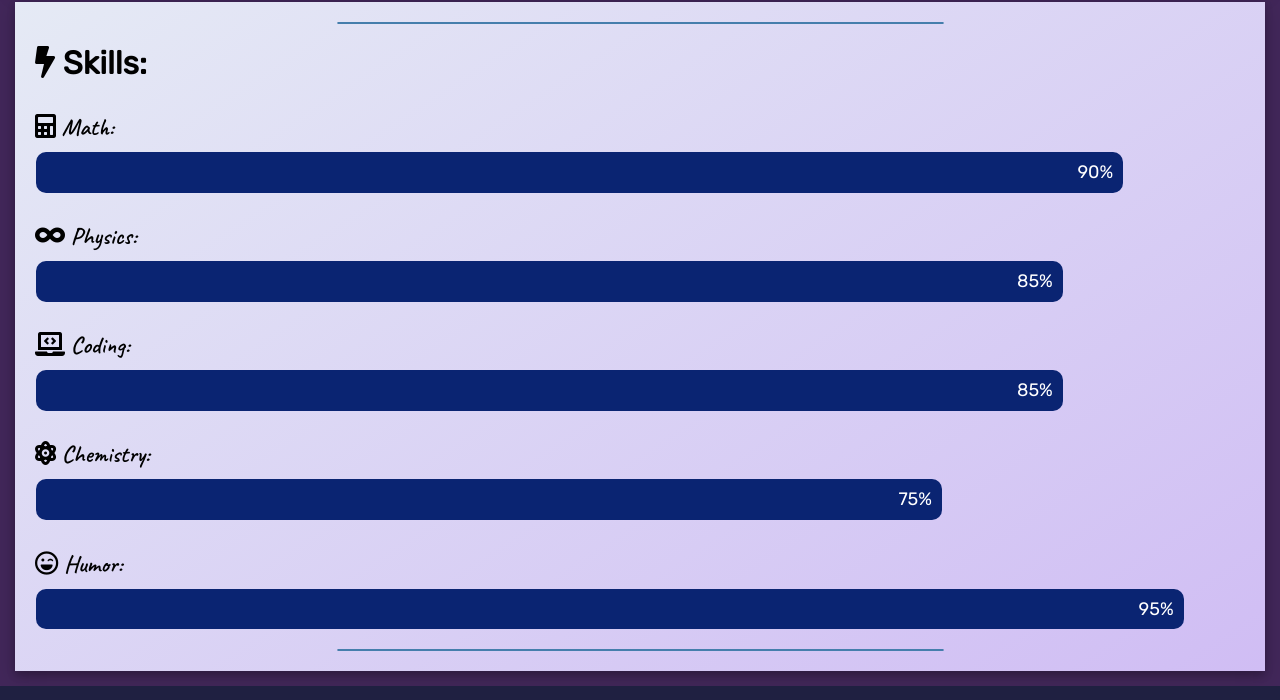
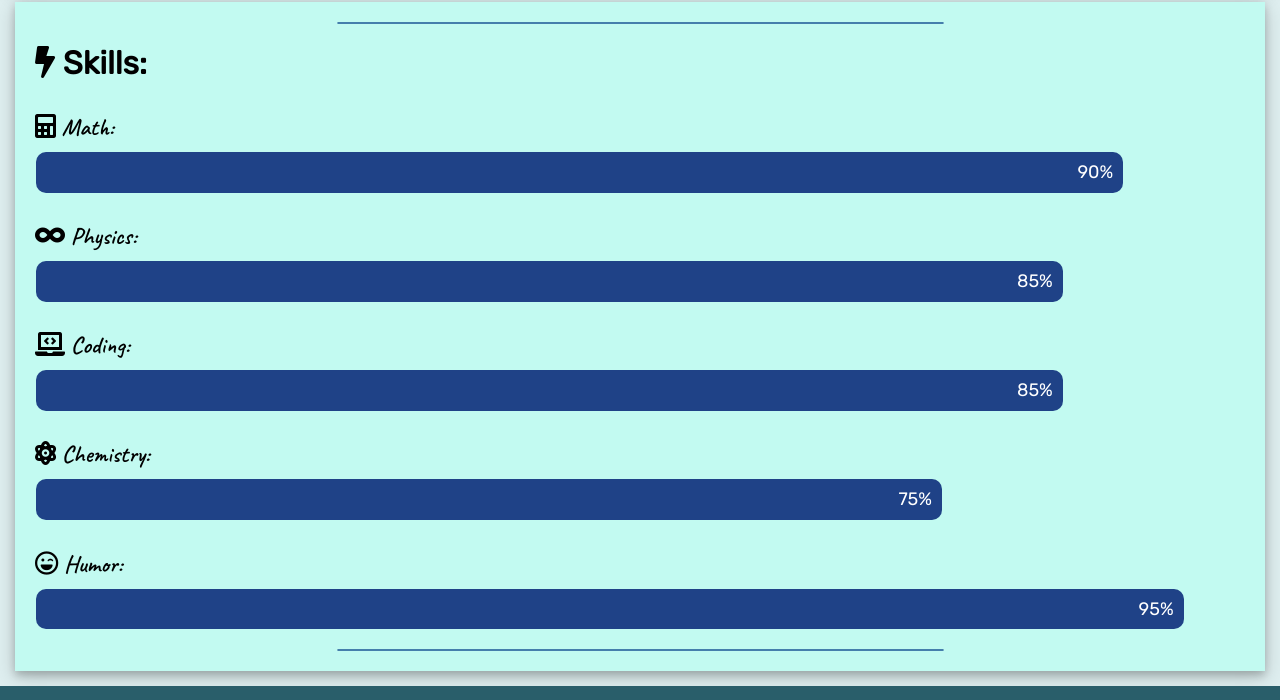
Before and after one commit to i-thanvanth/t-says.github.io, a plain HTML site: page index.html in a window 1280 px wide. Shown: the part 1080-1780 px from the top of the page. Drawn offline with nearby package versions, Linux system fonts and the light colour scheme; a web font is replaced by a local one.

Commit message:
changed the entire color palette

```diff
--- a/css/style.css
+++ b/css/style.css
@@ -9,7 +9,7 @@ html {
 
 body {
     font-family: 'Source Code Pro', monospace;
-    background: #42275a; /* fallback for old browsers */
+    background: #dfeff0;
     margin: 0;
     padding: 0;
 }
@@ -18,7 +18,7 @@ body {
     display: flex;
     justify-content: space-between;
     align-items: center;
-    background-color: #1F2041;
+    background-color: #295e6a;
     color: white;
     font-family: 'Rubik', sans-serif;
 }
@@ -130,9 +130,7 @@ ul li { list-style: none;display: inline;}
 
 
 .home {
-    background:#EFDCF9;
-    /*#a178c7 #ffc0cb 120°*/
-
+    background:#cefff1;
     background-position: top;
     max-width: 100%;
     width: auto;
@@ -186,8 +184,7 @@ ul li { list-style: none;display: inline;}
 }
 .whoiam
 {
-    background-image: linear-gradient(147deg, #e5eaf5 0%, #d0bdf4 100%);
-
+    background-color:#c2faf1;
     margin: 15px;
     padding: 20px;
     box-shadow: 0 4px 8px 0 rgba(0, 0, 0, 0.2), 0 6px 20px 0 rgba(0, 0, 0, 0.19);
@@ -218,7 +215,7 @@ ul li { list-style: none;display: inline;}
     /*background-color: #FFDEE9;
     background-image: linear-gradient(245deg, #FFDEE9 0%, #B5FFFC 100%);
     text-align: left;*/
-    background-image: linear-gradient(147deg, #e5eaf5 0%, #d0bdf4 100%);
+    background-color: #c2faf1;
     padding:20px !important;
     color:black;
     box-shadow: 0 4px 8px 0 rgba(0, 0, 0, 0.2), 0 6px 20px 0 rgba(0, 0, 0, 0.19);
@@ -228,13 +225,13 @@ ul li { list-style: none;display: inline;}
 
 .math{
     width: 90%;
-    background-color: #0A2472;
+    background-color: #1f4287;
     border-radius: 10px;
 }
 
 .humor{
     width: 95%;
-    background-color: #0A2472;
+    background-color: #1f4287;
     border-radius: 10px;
 }
 
@@ -257,24 +254,24 @@ ul li { list-style: none;display: inline;}
 
 .physics {
     width: 85%;
-    background-color: #0A2472;
+    background-color: #1f4287;
     border-radius: 10px;
 }
 
 .coding{
     width: 85%;
-    background-color: #0A2472;
+    background-color: #1f4287;
     border-radius: 10px;
 }
 
 .chemistry{
     width: 75%;
-    background-color: #0A2472;
+    background-color: #1f4287;
     border-radius: 10px;
 }
 
 footer {
-    background-color: #1F2041;
+    background-color:#295e6a;
     color: white;
 }
 
--- a/index.html
+++ b/index.html
@@ -41,8 +41,9 @@
                     <ul>
                         <li><a href="#home">Home</a></li>
                         <li><a href="#whoiam">Who I am</a></li>
-                        <li><a href="#skills">Skills</a></li>
+                    <li><a href="#skills">Skills</a></li>
                         <li><a href="#contacts">Contact</a></li>
+                        <li><a href="http://www.confessionsoft.blogspot.com" target="_blank">Go To ThE BlOg</a></li>
                     </ul>
                 </div>
             </nav>
```
